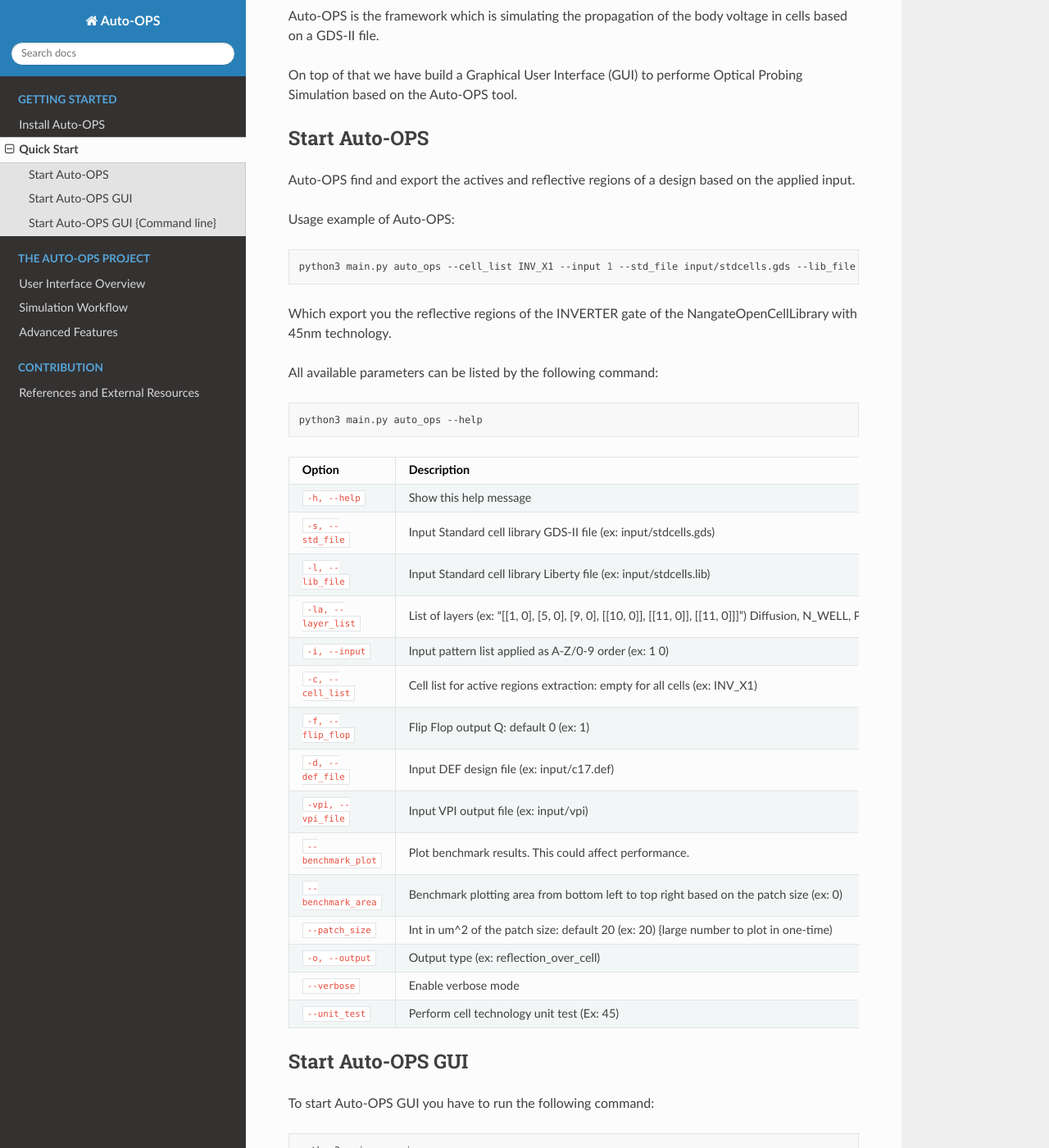
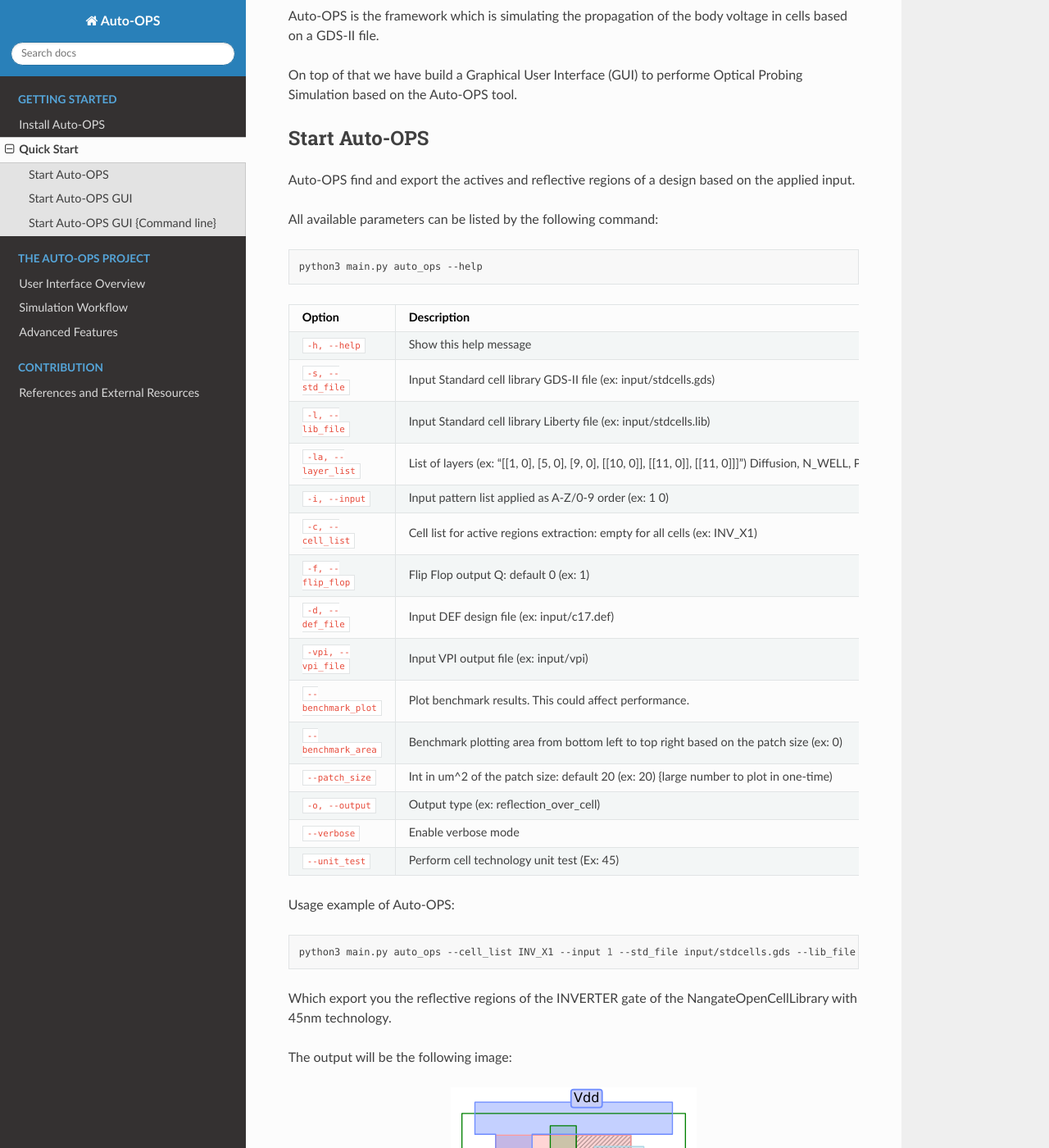
Before and after one commit to pflammarion/Auto-OPS, a Sphinx documentation site: the page built from documentation/getting_started/quick-start.rst, in a window 1280 px wide and 1400 px high, scrolled down 296 px. Shown: the whole window at 82% size. Built offline with Sphinx 7.4.7 and the Read the Docs theme 2.0.0, drawn with Linux system fonts in a browser that asks for light colours; some of the changed text lies outside the part shown.

Commit message:
add image

```diff
--- a/documentation/getting_started/quick-start.rst
+++ b/documentation/getting_started/quick-start.rst
@@ -16,14 +16,6 @@
 ===============
 
 Auto-OPS find and export the actives and reflective regions of a design based on the applied input.
-
-Usage example of Auto-OPS:
-
-.. code-block:: bash
-
-   python3 main.py auto_ops --cell_list INV_X1 --input 1 --std_file input/stdcells.gds --lib_file input/stdcells.lib --layer_list "[[1, 0], [5, 0], [9, 0], [[10, 0]], [[11, 0]], [[11, 0]]]" --output reflection_over_cell --verbose
-
-Which export you the reflective regions of the INVERTER gate of the NangateOpenCellLibrary with 45nm technology.
 
 All available parameters can be listed by the following command:
 
@@ -56,6 +48,21 @@
  ``--verbose``          Enable verbose mode
  ``--unit_test``        Perform cell technology unit test (Ex: 45)
 ====================== =========================================
+
+Usage example of Auto-OPS:
+
+.. code-block:: bash
+
+   python3 main.py auto_ops --cell_list INV_X1 --input 1 --std_file input/stdcells.gds --lib_file input/stdcells.lib --layer_list "[[1, 0], [5, 0], [9, 0], [[10, 0]], [[11, 0]], [[11, 0]]]" --output reflection_over_cell --verbose
+
+Which export you the reflective regions of the INVERTER gate of the NangateOpenCellLibrary with 45nm technology.
+
+The output will be the following image:
+
+.. image:: /assets/INV_X1_overlay__A_1.svg
+   :align: center
+   :alt: INV_X1 cell active regions with state 1
+   :width: 300
 
 
 Start Auto-OPS GUI
```
Also changed, not shown: other parts of documentation/getting_started/quick-start.rst (+1 -0 lines).
